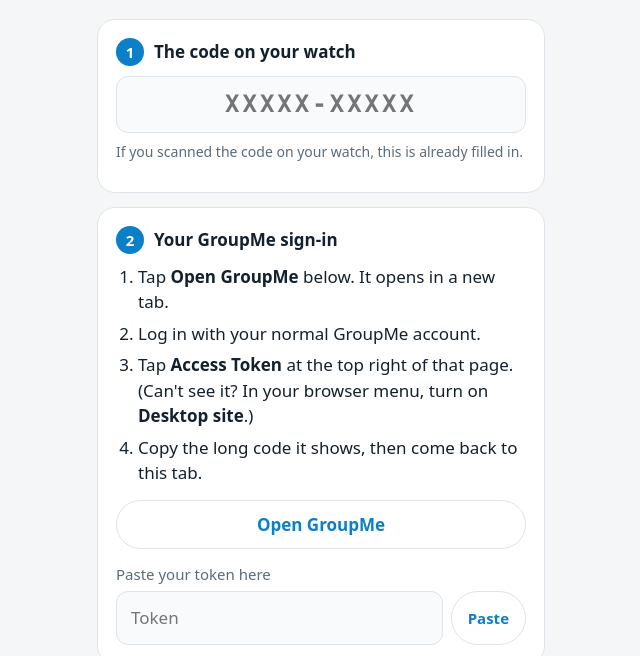
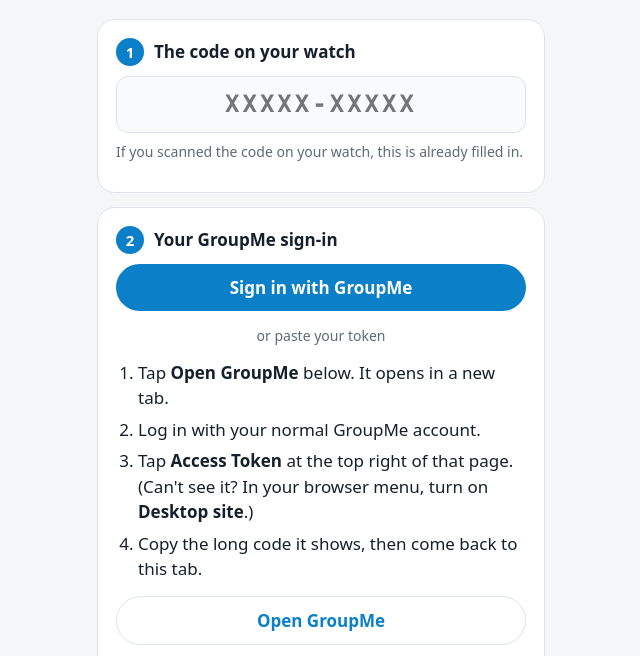
Before and after one commit to peterchabs/groupme-voice-android, a plain HTML site: page docs/index.html in a window 1280 px wide. Shown: the part 119-775 px from the top of the page, without its empty margins (319-959 px from the left). Drawn offline with Linux system fonts and the light colour scheme.

Commit message:
Sign in with GroupMe

```diff
--- a/docs/index.html
+++ b/docs/index.html
@@ -142,7 +142,7 @@
 // Optional "Sign in with GroupMe" button. To turn it on, register an application at
 // https://dev.groupme.com/applications with this page's address as the Callback URL,
 // then put its Client ID here.
-const GROUPME_CLIENT_ID = "";
+const GROUPME_CLIENT_ID = "RWtCKDOhyKmgom4lCNnx3DUHluThbEK7FkuDzmHXak1q9Cd0";
 
 const RELAY = "https://ntfy.sh/";
 const ALPHABET = "23456789ABCDEFGHJKMNPQRSTUVWXYZ";
```
Also changed, not shown: 1 other file.
